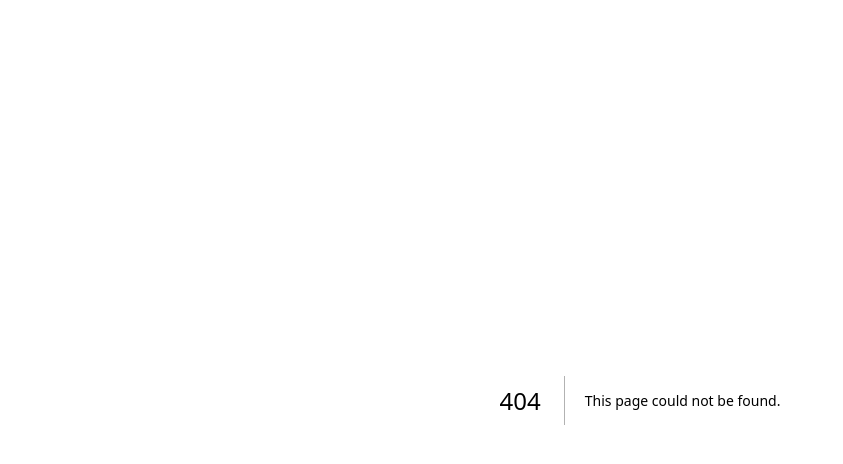
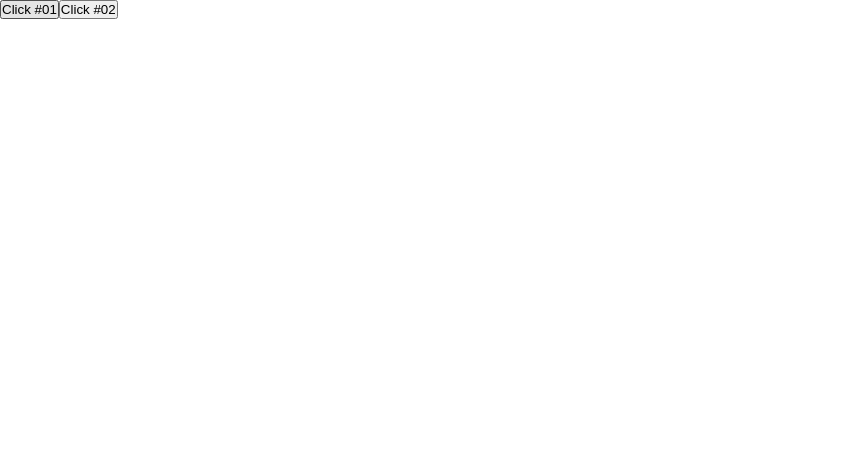
Before and after one commit to wagnnermorais/Next-React-Full-Course-Exercises, a Next.js app in the folder review/: page /basicos/botao in a window 1280 px wide. Before the commit this address had no page. Shown: the top 464 px of the page, without its empty margins (0-843 px from the left). Built offline with nearby package versions, Linux system fonts and the light colour scheme.

Commit message:
feat: using events

```diff
--- /dev/null
+++ b/review/pages/basicos/botao.jsx
@@ -0,0 +1,12 @@
+export default function Botao() {
+  const clickAction = () => {
+    console.log("Ação 1!");
+  };
+
+  return (
+    <div>
+      <button onClick={clickAction}>Click #01</button>
+      <button onClick={() => console.log("Ação 2!")}>Click #02</button>
+    </div>
+  );
+}
```
